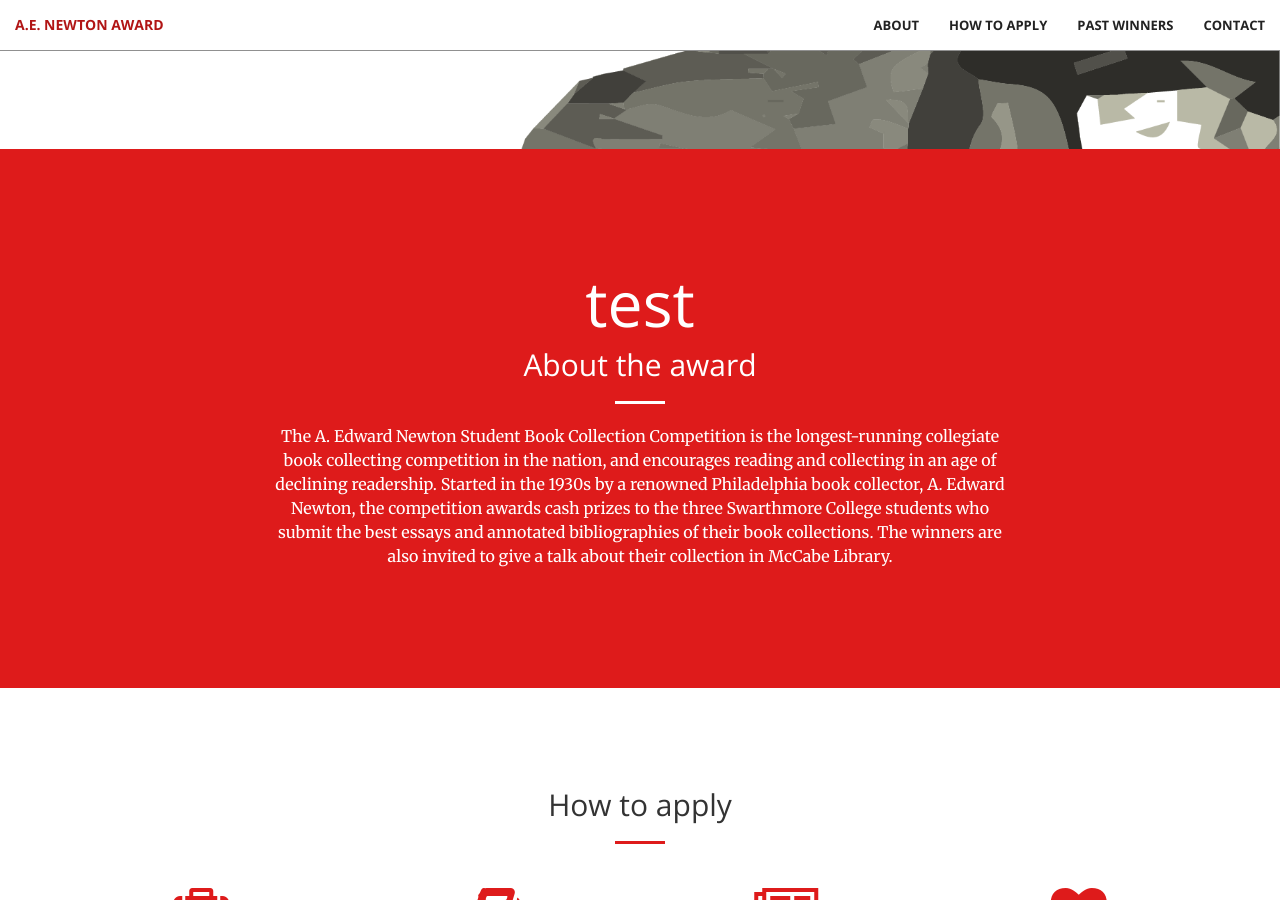
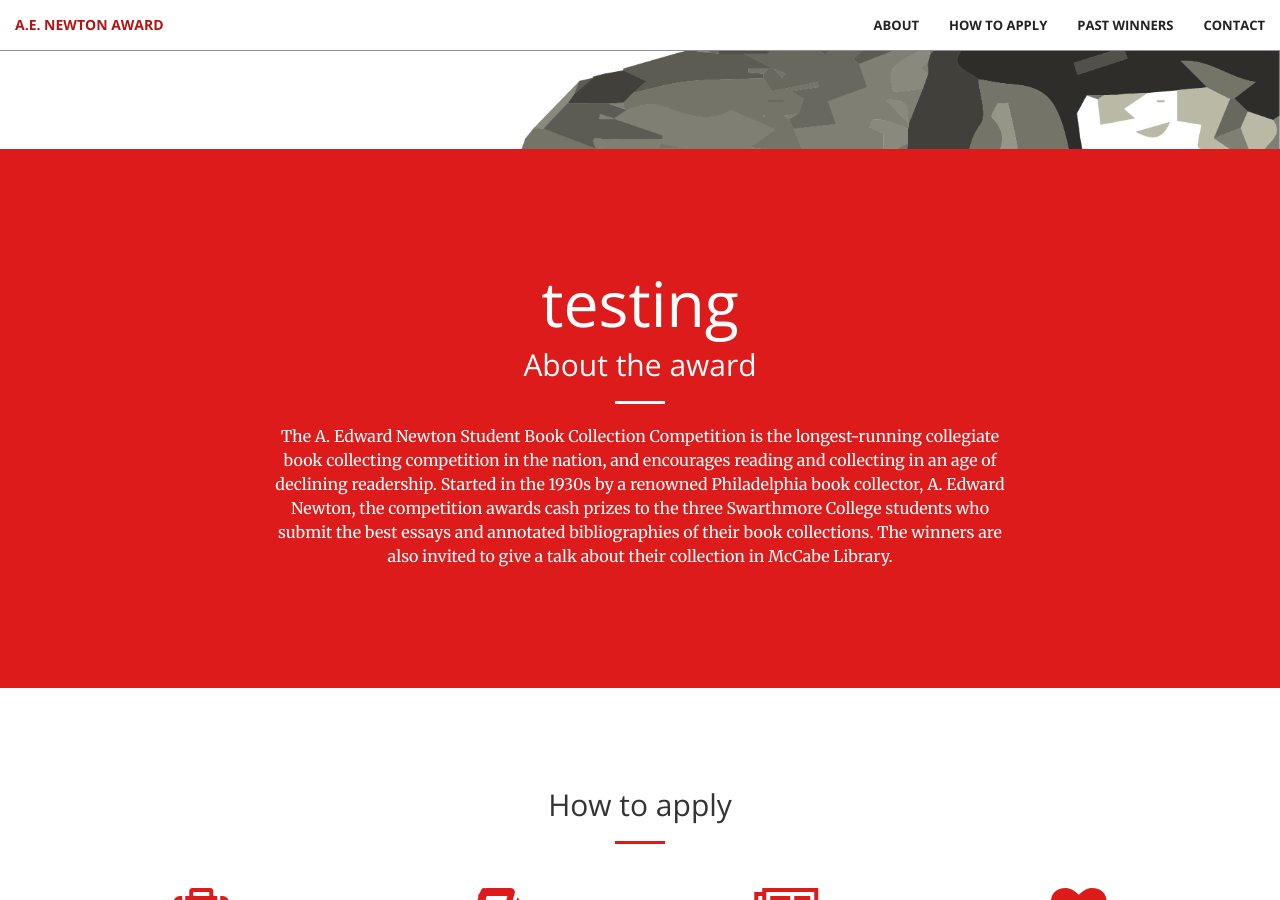
Before and after one commit to swat-ds/bookaward.swarthmore.edu, a Jekyll site: the page built from index.html, in a window 1280 px wide and 900 px high, scrolled down 751 px. Built offline with Jekyll 4.4.1, drawn with Linux system fonts in a browser that asks for light colours; nearby versions of some CDN libraries; library files that are not in the unit come from our copies.

Commit message:
testing webhook

```diff
--- a/_includes/call-to-action.html
+++ b/_includes/call-to-action.html
@@ -2,7 +2,7 @@
     <div class="container">
         <div class="row">
             <div class="col-lg-8 col-lg-offset-2 text-center">
-                <h1>test</h1>
+                <h1>testing</h1>
                 <h2 class="section-heading">About the award</h2>
                 <hr class="light">
                 <p class="text-faded">The A. Edward Newton Student Book Collection Competition is the longest-running collegiate book collecting competition in the nation, and encourages reading and collecting in an age of declining readership. Started in the 1930s by a renowned Philadelphia book collector, A. Edward Newton, the competition awards cash prizes to the three Swarthmore College students who submit the best essays and annotated bibliographies of their book collections. The winners are also invited to give a talk about their collection in McCabe Library.</p>
```
